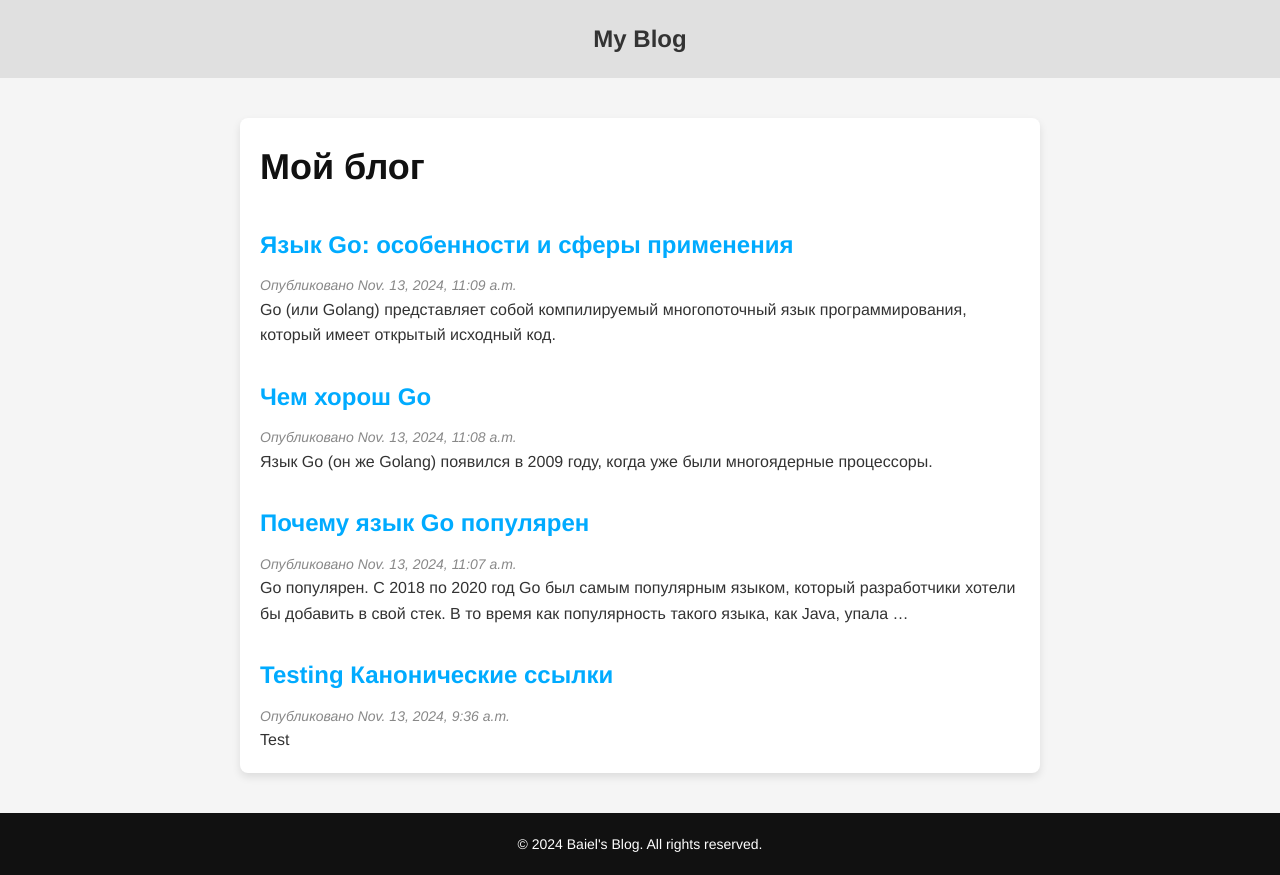
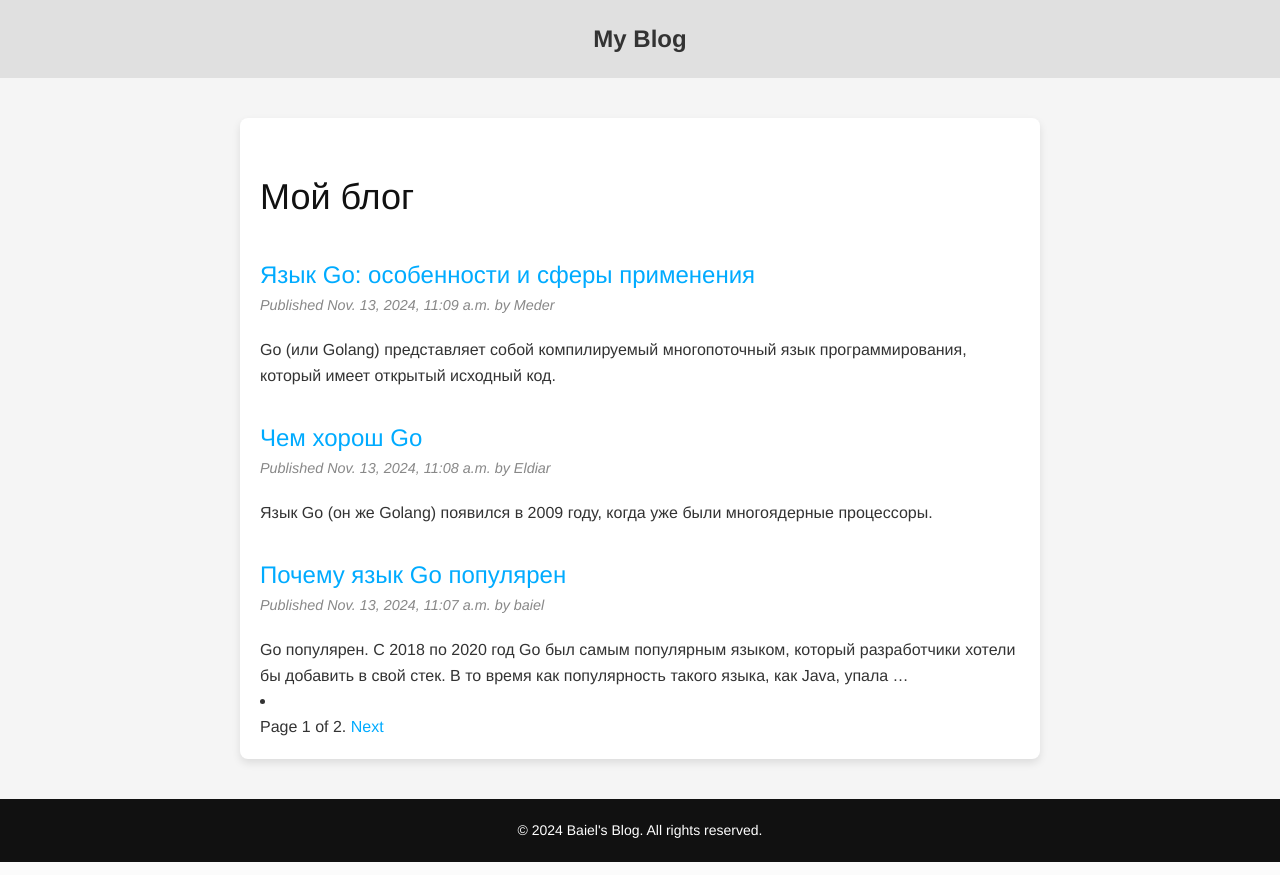
Before and after one commit to mrbaiel/Blog, a Django app: page /blog/ in a window 1280 px wide. Run offline with Django 5.2, Linux system fonts and the light colour scheme; data comes from the database, SQL or seed files in the repository; both versions use the stored data as it was after the commit.

Commit message:
created canonical urls, pagination

```diff
--- a/myblog/blog/models.py
+++ b/myblog/blog/models.py
@@ -1,6 +1,6 @@
 from django.contrib.auth.models import User
 from django.utils import timezone
-
+from django.urls import reverse
 from django.db import models
 
 
@@ -16,7 +16,9 @@ class Post(models.Model):
         PUBLISHED = 'PB', "Published"
        # ^names      ^values        ^labels             Post.Status.values
     title = models.CharField(max_length=50)
-    slug = models.SlugField(max_length=250, unique=True)
+    slug = models.SlugField(max_length=250,
+                            unique_for_date='publish'
+                            )
     author = models.ForeignKey(User, on_delete=models.CASCADE, related_name='blog_post')
     body = models.TextField()
 
@@ -36,3 +38,11 @@ class Post(models.Model):
 
     def __str__(self):
         return self.title[:30]
+
+    def get_absolute_url(self):
+        return reverse('blog:post_detail',
+                       args=[self.publish.year,
+                             self.publish.month,
+                             self.publish.day,
+                             self.slug]
+                       )
--- a/myblog/blog/static/css/blog.css
+++ b/myblog/blog/static/css/blog.css
@@ -84,3 +84,47 @@ header nav .logo {
 header nav .logo:hover {
     color: #555555; /* Более тёмный оттенок при наведении */
 }
+body {
+    margin: 0;
+    padding: 0;
+    font-family: helvetica, sans-serif;
+}
+
+a {
+    color: #00abff;
+    text-decoration: none;
+}
+
+h1, h2 {
+    font-weight: normal;
+    margin: 30px 0 0;
+}
+
+.post-title {
+    font-weight: normal;
+    font-size: 2.5em;
+    color: #333; /* Темный цвет для заголовка */
+    border-bottom: 2px solid #00abff; /* Линия под заголовком */
+    padding-bottom: 10px;
+    margin-bottom: 20px;
+}
+
+p.date {
+    color: #888; /* Светло-серый для даты */
+    font-size: 0.9em;
+    font-style: italic;
+    margin-bottom: 20px;
+}
+
+.post-body {
+    font-size: 1.1em;
+    line-height: 1.6;
+    color: #444; /* Чуть темнее для текста */
+}
+
+/* Для контейнера страницы */
+.post-detail-container {
+    max-width: 800px;
+    margin: 0 auto;
+    padding: 20px;
+}
--- a/myblog/blog/urls.py
+++ b/myblog/blog/urls.py
@@ -1,9 +1,11 @@
 from django.urls import path
 from .views import post_list, post_detail
 
-app_name = ("blog")
+app_name = 'blog'
 
 urlpatterns = [
     path('', post_list, name='post_list'),
-    path('<int:id>/', post_detail, name='post_detail'),
-]
+    path('<int:year>/<int:month>/<int:day>/<slug:post>/',
+         post_detail,
+         name='post_detail'),
+    ]
--- a/myblog/blog/views.py
+++ b/myblog/blog/views.py
@@ -1,24 +1,32 @@
-from django.http import HttpResponseRedirect, Http404
-from django.shortcuts import render
+from django.http import HttpResponseRedirect
+from django.shortcuts import render, get_object_or_404
 from .models import Post
+from django.core.paginator import Paginator, EmptyPage, PageNotAnInteger
 
 
 def post_list(request):
-    posts = Post.objects.all()
-
+    post_list = Post.objects.all()
+    paginator = Paginator(post_list, 3)
+    page_number = request.GET.get('page', 1)
+    try:
+        posts = paginator.page(page_number)
+    except PageNotAnInteger:
+        posts = paginator.page(1)
+    except EmptyPage:
+        posts = paginator.page(paginator.num_pages)
     return render(request,
                   'blog/post/list.html',
                   {'posts': posts}
                   )
 
 
-def post_detail(request, id):
-    try:
-        post = Post.objects.get(id=id)
-
-    except Post.DoesNotExist:
-        raise Http404("<h2> Пост не найден </h2>")
-
+def post_detail(request, year, month, day, post):
+    post = get_object_or_404(Post,
+                             status=Post.Status.PUBLISHED,
+                             slug=post,
+                             publish__year=year,
+                             publish__month=month,
+                             publish__day=day)
     return render(request,
         'blog/post/detail.html',
         {'post': post}
--- a/myblog/templates/blog/post/list.html
+++ b/myblog/templates/blog/post/list.html
@@ -6,9 +6,15 @@
     <h1>Мой блог</h1>
     {% for post in posts %}
         <article>
-            <h2><a href="{% url 'blog:post_detail' post.id %}">{{ post.title }}</a></h2>
-            <p class="date">Опубликовано {{ post.publish }}</p>
-            <p>{{ post.body|truncatewords:30|linebreaks }}</p>
+            <h2>
+            <a href="{{ post.get_absolute_url }}"> {{ post.title }}</a>
+            </h2>
+            <p class="date">
+                Published {{ post.publish }} by {{ post.author }}
+            </p>
+        {{ post.body|truncatewords:30|linebreaks }}
         </article>
     {% endfor %}
+
+    <li>{% include "pagination.html" with page=posts %}</li>
 {% endblock %}
--- /dev/null
+++ b/myblog/templates/pagination.html
@@ -0,0 +1,13 @@
+<div class="pagination">
+    <span class="step-links">
+        {% if page.has_previous %} <!-- если есть предыдущая страница, то показываем её кнопку -->
+            <a href="?page={{ page.previous_page_number }}">Previous</a> <!-- возвращает номер предыдущей страницы -->
+        {% endif %}
+        <span class="current">
+           Page {{ page.number }} of {{ page.paginator.num_pages }}.
+        </span>
+        {% if page.has_next %} <!-- если есть следующая страница, то показываем её кнопку -->
+            <a href="?page={{ page.next_page_number }}">Next</a> <!-- возвращает номер следующей страницы -->
+        {% endif %}
+    </span>
+</div>
```
Also changed, not shown: myblog/templates/blog/post/detail.html (+20 -0 lines), myblog/blog/migrations/0002_alter_post_slug.py (added), myblog/db.sqlite3.
